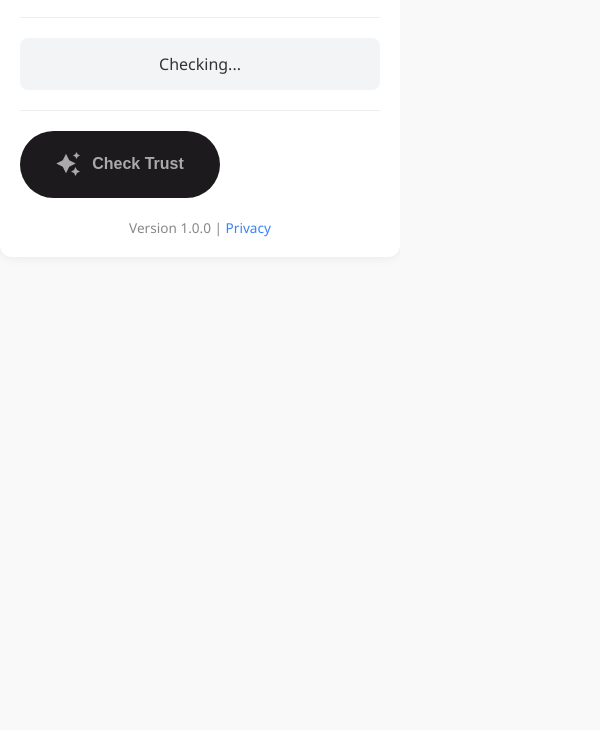
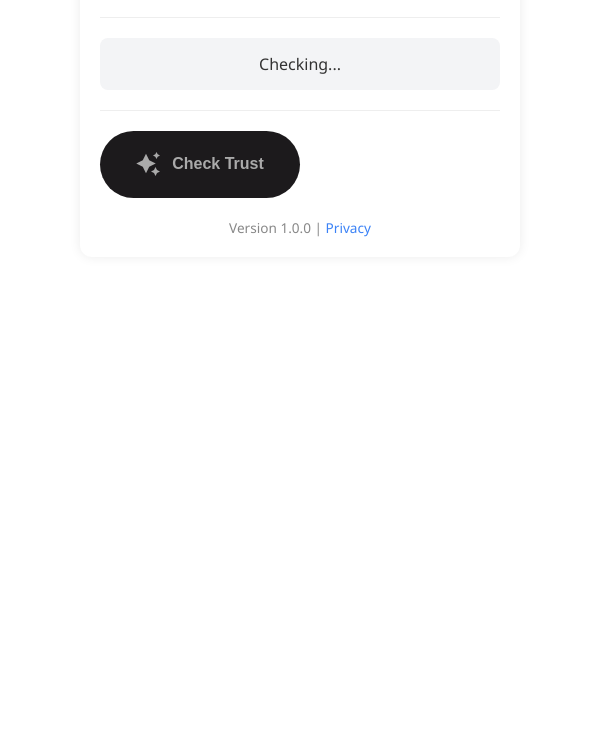
Before and after one commit to GungunRaniSahu/TrustAi, a browser extension: page frontend/popup.html in a window 400 px wide. Shown: the part 114-844 px from the top of the page, 600 px wide, since content can reach past the window. Drawn offline with Linux system fonts and the light colour scheme.

Commit message:
Update popup.css

```diff
--- a/frontend/popup.css
+++ b/frontend/popup.css
@@ -1,8 +1,12 @@
-   body {
+   html,body {
       font-family: 'Segoe UI', Tahoma, Geneva, Verdana, sans-serif;
-      background: #f9f9f9;
+      background-color: rgba(0, 0, 0, 0); /* Transparent background */
       margin: 0;
       padding: 0;
+      width: 350px; /* Or any consistent width */
+      min-width: 600px;
+      max-width: 350px;
+      overflow-x: hidden;
     }
 
     .container {
```
